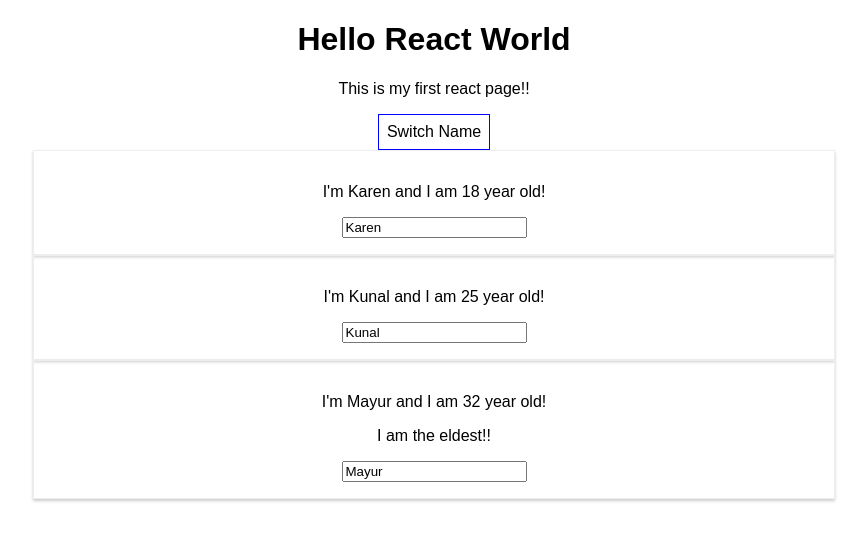
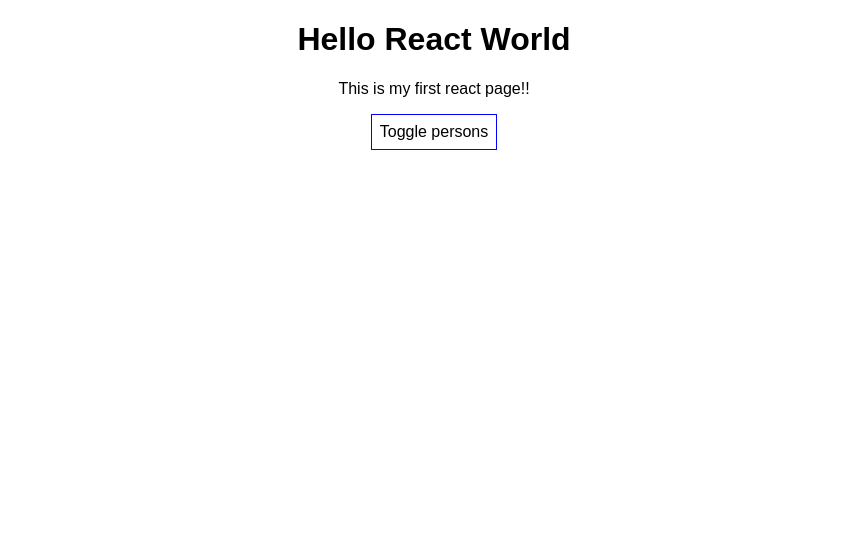
Before and after one commit to kunalkanere16/react-complete-guide, a React (Create React App) app: page / in a window 1280 px wide. Shown: the top 540 px of the page, without its empty margins (206-1073 px from the left). Built offline with nearby package versions, Linux system fonts and the light colour scheme.

Commit message:
conditional rendering

```diff
--- a/src/App.js
+++ b/src/App.js
@@ -21,7 +21,8 @@
         {name : newName, age : 18},
         {name : 'Kunal', age : 31},
         {name : 'Mayur', age : 32}
-      ]
+      ],
+      showPersons: false
     });
   }
 
@@ -33,6 +34,11 @@
         {name : 'Mayur', age : 32}
       ]
     });
+  }
+
+  togglePersons = () =>{
+    const doesShow = this.state.showPersons;
+    this.setState({showPersons : !doesShow});
   }
 
   render() {
@@ -52,7 +58,10 @@
         {/*try not to use below style to call method with args */}
         <button
           style={style}
-          onClick={ () => this.switchNameHandler('Karen KK')}>Switch Name</button>
+          onClick={ this.togglePersons}>Toggle persons</button>
+        {
+          this.state.showPersons === true ?
+          <div>
             <Person
               name={this.state.persons[0].name}
               age={this.state.persons[0].age} />
@@ -64,6 +73,9 @@
             <Person
               name={this.state.persons[2].name}
               age={this.state.persons[2].age} >I am the eldest!!</Person>
+          </div> : null
+        }
+
       </div>
     );
     // React compiles to below code internally
```
Lines whose indentation alone changed are shown as unchanged.
